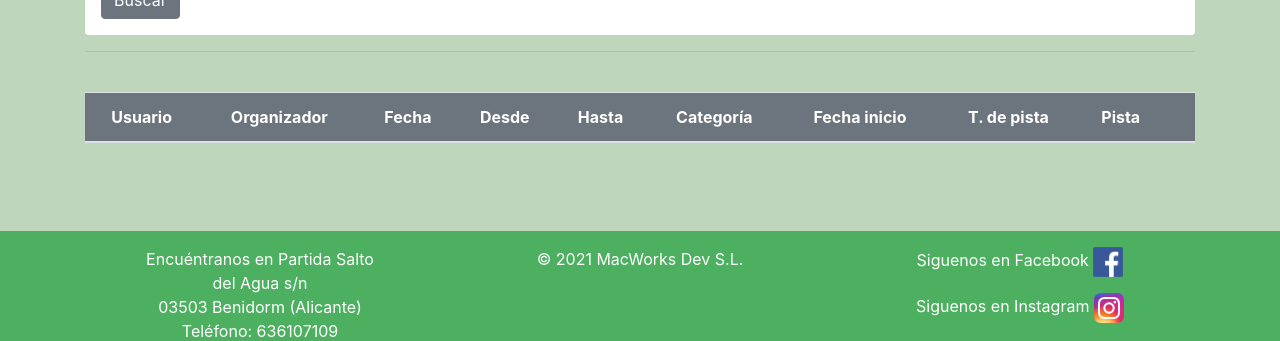
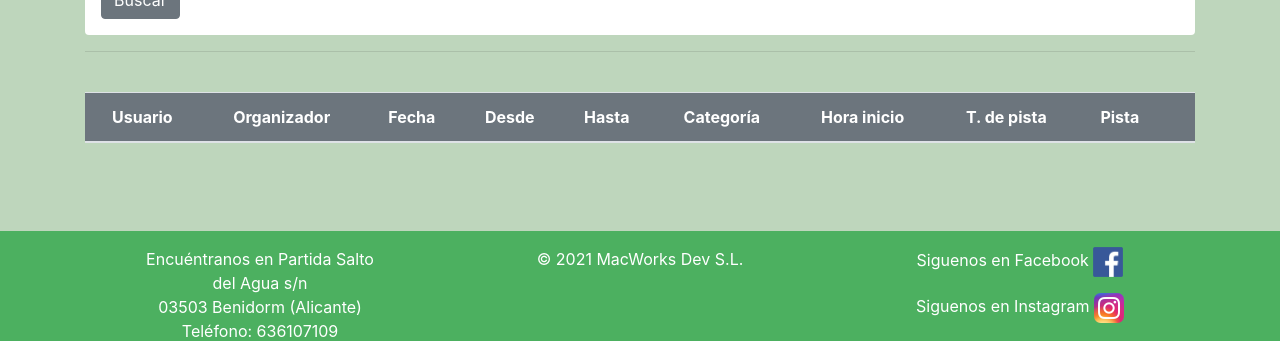
Before and after one commit to Tusnakis/MTC, a PHP site: page /index.php?ruta=mostrarListaJugar in a window 1280 px wide. Shown: the part 403-744 px from the top of the page. Run offline with PHP 8.4, Linux system fonts and the light colour scheme; the visitor is signed in with stand-in values (Sample User, id 1); data that the repository does not hold is empty; some libraries are stand-ins or nearby versions.

Commit message:
modifica un th del template mostrarListaJugar

```diff
--- a/app/templates/mostrarListaJugar.php
+++ b/app/templates/mostrarListaJugar.php
@@ -134,7 +134,7 @@
                     <th class="text-center">Desde</th>
                     <th class="text-center">Hasta</th>
                     <th class="text-center">Categoría</th>
-                    <th class="text-center">Fecha inicio</th>
+                    <th class="text-center">Hora inicio</th>
                     <th class="text-center">T. de pista</th>
                     <th class="text-center">Pista</th>
                     <th></th>
```
